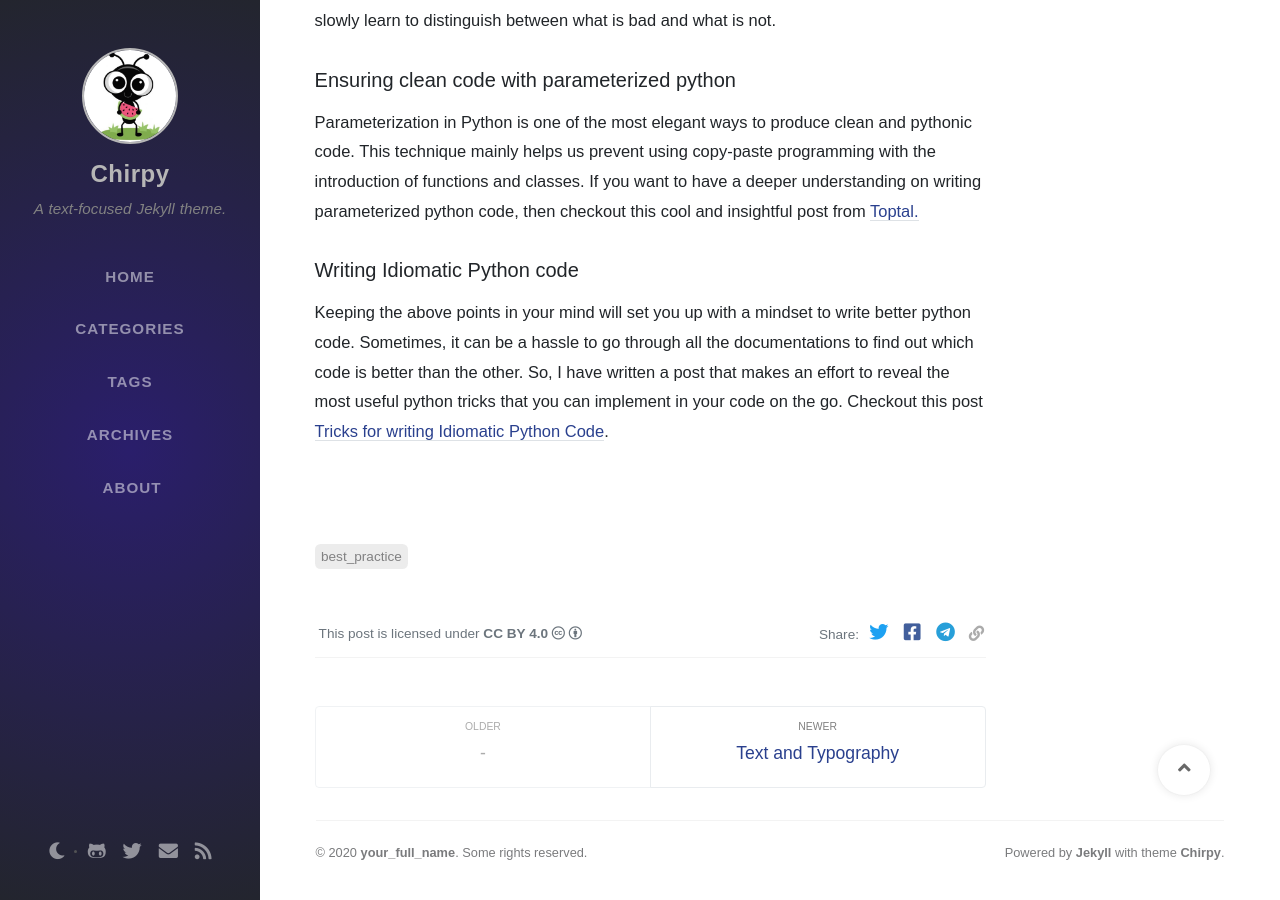
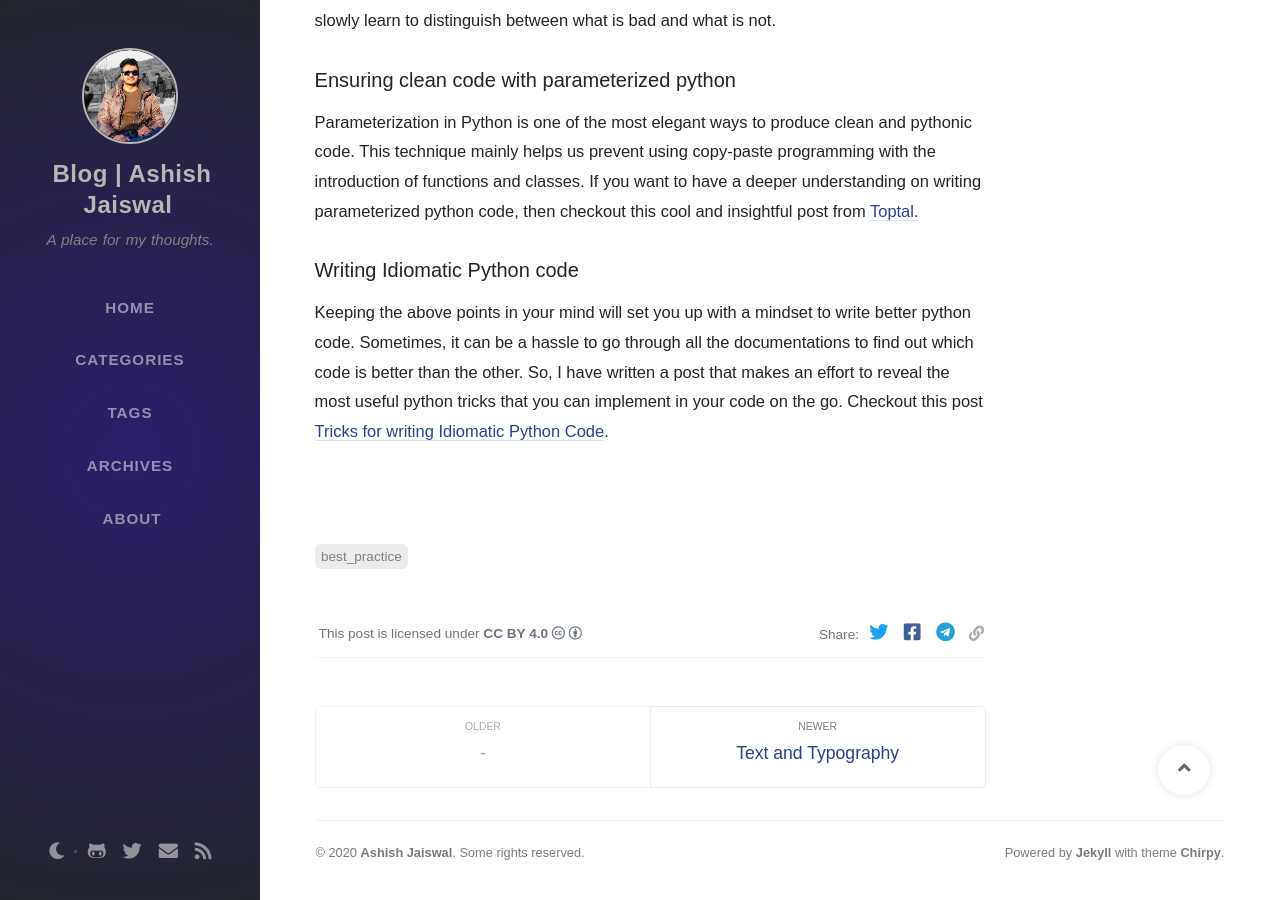
Before and after one commit to asheeshcric/blog, a Jekyll site: the page built from _posts/2019-02-08-pythonic-code.md, in a window 1280 px wide and 900 px high, scrolled down 2536 px. Built offline with Jekyll 4.4.1, drawn with Linux system fonts in a browser that asks for light colours; nearby versions of some CDN libraries; some web fonts are replaced; comment, search, counter and statistics services are not loaded.

Commit message:
Fix config for some settings

```diff
--- a/_config.yml
+++ b/_config.yml
@@ -8,38 +8,38 @@
 # jekyll-seo-tag settings › https://github.com/jekyll/jekyll-seo-tag/blob/master/docs/usage.md
 #--------------------------
 
-title: Chirpy                          # the main title
+title: Blog | Ashish Jaiswal                          # the main title
 
-tagline: A text-focused Jekyll theme.  # it will display as the sub-title
+tagline: A place for my thoughts.  # it will display as the sub-title
 
 description: >-                        # used by seo meta and the atom feed
-  A minimal, portfolio, sidebar,
-  bootstrap Jekyll theme with responsive web design
-  and focuses on text presentation.
+  A minimal blog website to write
+  down stuffs that I learn as a
+  reference for my future self.
 
 # Replace with your domain, e.g. 'https://username.github.io'
 url: 'protocol://domain'
 
-author: your_full_name                  # change to your full name
+author: Ashish Jaiswal                  # change to your full name
 
-avatar: /assets/img/sample/avatar.jpg   # support internet resources
+avatar: /assets/img/sample/asheesh.png   # support internet resources
 
 github:
-  username: github_username             # change to your github username
+  username: asheeshcric             # change to your github username
 
 twitter:
-  username: twitter_username            # change to your twitter username
+  username: ashiz2013            # change to your twitter username
 
 social:
-  name: your_full_name                  # it will shows as the copyright owner in Footer
-  email: example@doamin.com             # change to your email address
+  name: Ashish Jaiswal                  # it will shows as the copyright owner in Footer
+  email: ashiz2013@gmail.com             # change to your email address
   links:
     # The first element serves as the copyright owner's link
-    - https://twitter.com/username      # change to your twitter homepage
-    - https://github.com/username       # change to your github homepage
+    - https://twitter.com/ashiz2013      # change to your twitter homepage
+    - https://github.com/asheeshcric       # change to your github homepage
     # Uncomment below to add more social links
-    # - https://www.facebook.com/username
-    # - https://www.linkedin.com/in/username
+    - https://www.facebook.com/asheeshcric
+    - https://www.linkedin.com/in/asheeshcric
 
 google_site_verification: google_meta_tag_verification # change to your verification string
 
--- a/_posts/2019-02-08-pythonic-code.md
+++ b/_posts/2019-02-08-pythonic-code.md
@@ -6,7 +6,7 @@ tags: [best_practice]
 description: Who decides if a code written in Python is actually pythonic or not? These are some questions which I will try to discuss in this post so that you can have some insights.
 ---
 
-![Pythonic Code](img/pythonic-code.jpg "Pythonic Code")
+![Pythonic Code](/assets/img/posts/pythonic-code.jpg "Pythonic Code")
 Ever since I shifted from C to Python, my life has been terribly easy as Python
 is such a neat and powerful language. But I have had my problems in the beginning.
 Although I started writing code in Python, the structure was still vastly influenced
```
Also changed, not shown: assets/img/posts/pythonic-code.jpg (added), assets/img/posts/pytorch_tensors_plot.png (added), assets/img/posts/pytorch_tensors_plot_2.png (added), assets/img/sample/asheesh.png (added).
